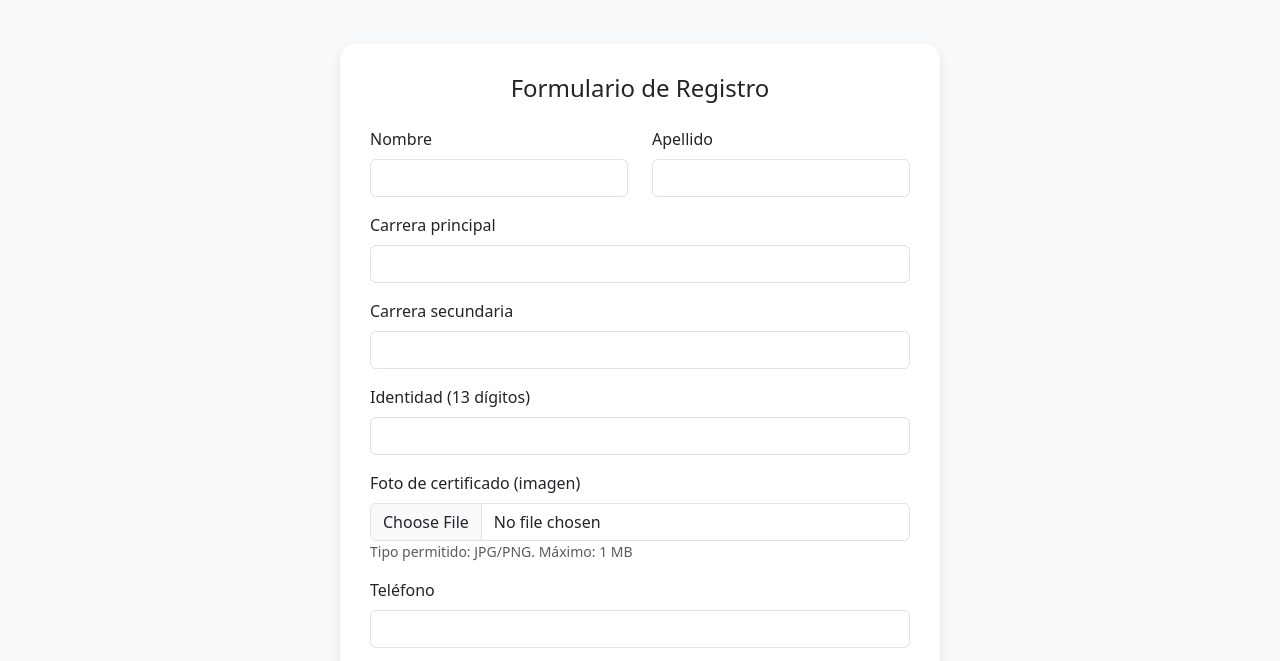
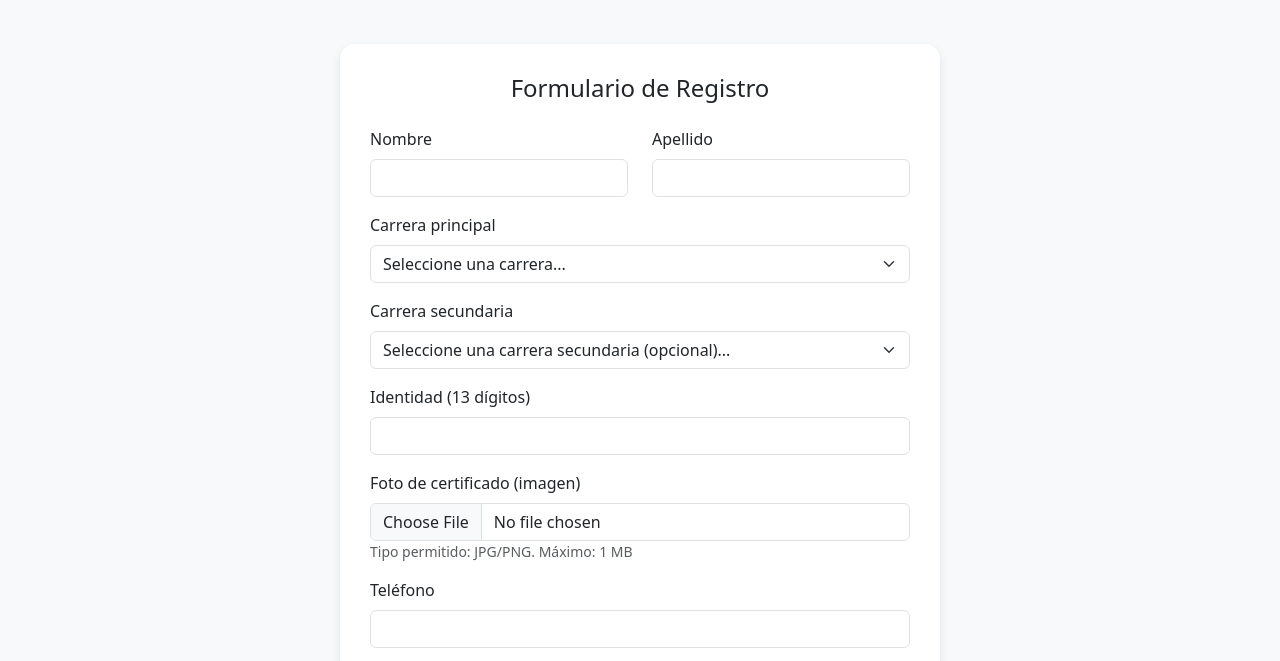
Before and after one commit to leguillen91/ingenieriaSoftware, a plain HTML site: page Pantalla-Principal-Admisiones/FormularioInscripciones.html in a window 1280 px wide. Both pictures are taken after a click on the link "Inscripcion para Aspirantes". Shown: the part 112-773 px from the top of the page. Drawn offline with nearby package versions, Linux system fonts and the light colour scheme.

Commit message:
Update FormularioInscripciones.html

```diff
--- a/Pantalla-Principal-Admisiones/FormularioInscripciones.html
+++ b/Pantalla-Principal-Admisiones/FormularioInscripciones.html
@@ -64,12 +64,34 @@
 
         <div class="mb-3">
           <label for="carrera1" class="form-label">Carrera principal</label>
-          <input type="text" class="form-control" id="carrera1" required>
+          <select class="form-select" id="carrera1" required>
+            <option value="">Seleccione una carrera...</option>
+            <option value="sistemas">Ingeniería en Sistemas</option>
+            <option value="industrial">Ingeniería Industrial</option>
+            <option value="civil">Ingeniería Civil</option>
+            <option value="administracion">Administración de Empresas</option>
+            <option value="contaduria">Contaduría Pública</option>
+            <option value="derecho">Derecho</option>
+            <option value="psicologia">Psicología</option>
+            <option value="enfermeria">Enfermería</option>
+            <option value="musica">Licenciatura en Música</option>
+          </select>
         </div>
 
         <div class="mb-3">
           <label for="carrera2" class="form-label">Carrera secundaria</label>
-          <input type="text" class="form-control" id="carrera2">
+          <select class="form-select" id="carrera2">
+            <option value="">Seleccione una carrera secundaria (opcional)...</option>
+            <option value="sistemas">Ingeniería en Sistemas</option>
+            <option value="industrial">Ingeniería Industrial</option>
+            <option value="civil">Ingeniería Civil</option>
+            <option value="administracion">Administración de Empresas</option>
+            <option value="contaduria">Contaduría Pública</option>
+            <option value="derecho">Derecho</option>
+            <option value="psicologia">Psicología</option>
+            <option value="enfermeria">Enfermería</option>
+            <option value="musica">Licenciatura en Música</option>
+          </select>
         </div>
 
         <div class="mb-3">
```
